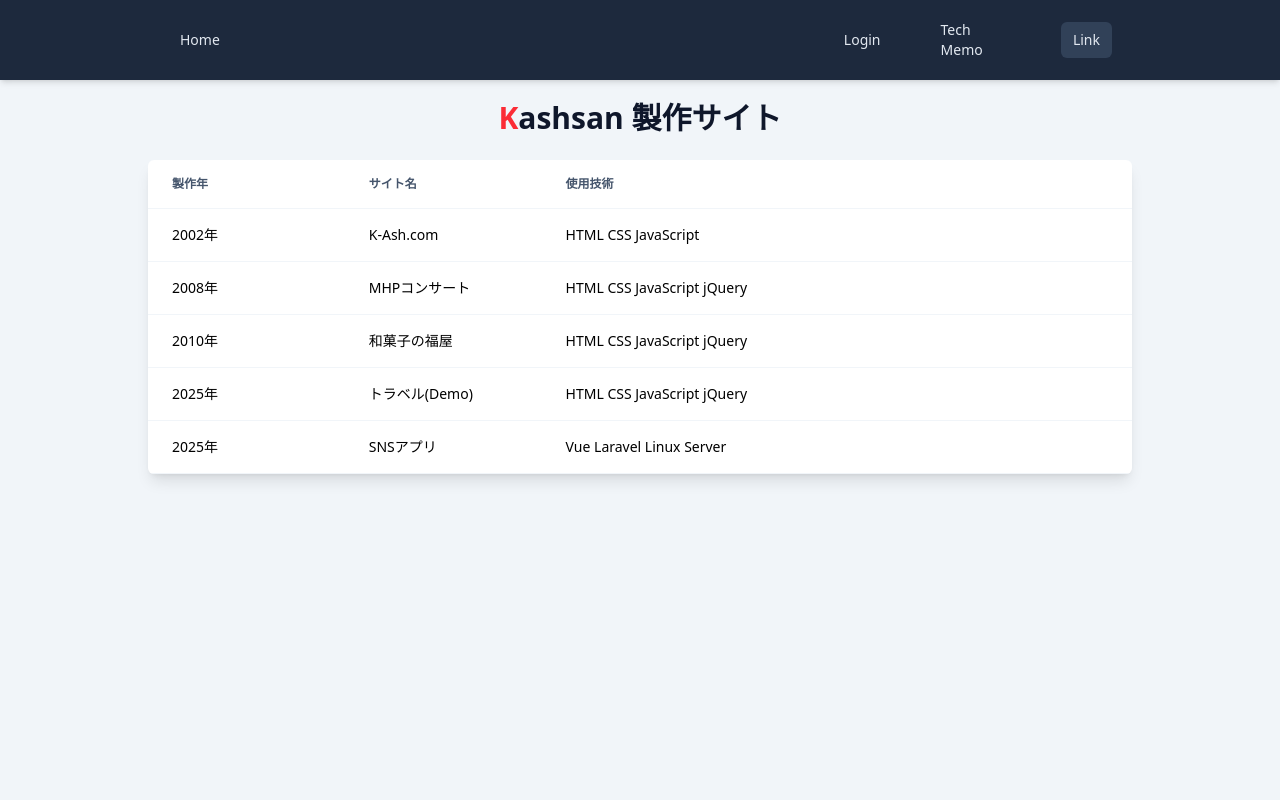
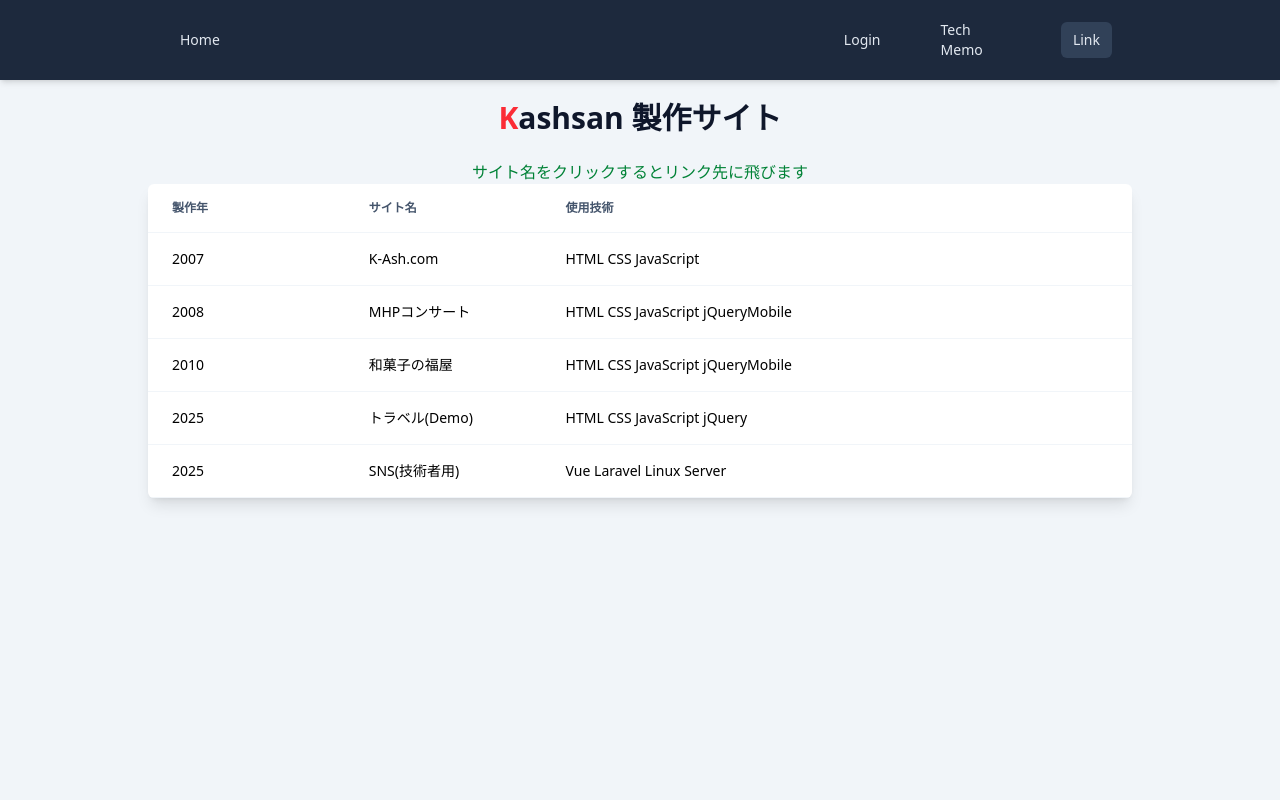
Before and after one commit to kashsan-jp/next-blog-app, a Next.js app: page /link in a window 1280 px wide. Shown: the top 800 px of the page. Built offline with nearby package versions, Linux system fonts and the light colour scheme; no server answers.

Commit message:
2025.8.16.７

```diff
--- /dev/null
+++ b/src/app/link/links.js
@@ -0,0 +1,8 @@
+export const links = [
+  { id:1, date:"2007", siteName:"K-Ash.com", url: "https://www.k-ash.com", comment: "HTML CSS JavaScript", },
+  { id:2, date:"2008", siteName:"MHPコンサート", url: "https://www.k-ash.com/mhp", comment: "HTML CSS JavaScript jQueryMobile", },
+  { id:3, date:"2010", siteName:"和菓子の福屋", url: "https://www.k-ash.com/fukuya", comment: "HTML CSS JavaScript jQueryMobile", },
+  { id:4, date:"2025", siteName:"トラベル(Demo)", url: "https://www.k-ash.com/travel_website", comment: "HTML CSS JavaScript jQuery", },
+  { id:5, date:"2025", siteName:"SNS(技術者用)", url: "https://k-ashtestsite.ddns.net", comment: "Vue Laravel Linux Server", },
+
+]
--- a/src/app/link/page.jsx
+++ b/src/app/link/page.jsx
@@ -1,9 +1,14 @@
 import React from 'react'
+import { links } from './links'
+
+const jsonLinks = links
 
 export default function Link() {
   return (
+    <>
      <div className='body'>
       <div className='title'><span className='text-red-500'>K</span>ashsan 製作サイト</div>
+      <p className='text-center text-green-700'>サイト名をクリックするとリンク先に飛びます</p>
       <table>
         <thead>
             <tr>
@@ -13,34 +18,18 @@ export default function Link() {
             </tr>
         </thead>
         <tbody>
-            <tr>
-                <td className='w-1/6'>2002年</td>
-                <td className='w-1/6'><a href='https://www.k-ash.com'>K-Ash.com</a></td>
-                <td className='w-3/6'>HTML CSS JavaScript</td>
-            </tr>
-            <tr>
-                <td className='w-1/6'>2008年</td>
-                <td className='w-1/6'><a href='https://www.k-ash.com/mhp'>MHPコンサート</a></td>
-                <td className='w-3/6'>HTML CSS JavaScript jQuery</td>
-            </tr>
-            <tr>
-                <td className='w-1/6'>2010年</td>
-                <td className='w-1/6'><a href='https://www.k-ash.com/fukuya'>和菓子の福屋</a></td>
-                <td className='w-3/6'>HTML CSS JavaScript jQuery</td>
-            </tr>
-            <tr>
-                <td className='w-1/6'>2025年</td>
-                <td className='w-1/6'><a href='https://www.k-ash.com/travel_website'>トラベル(Demo)</a></td>
-                <td className='w-3/6'>HTML CSS JavaScript jQuery</td>
-            </tr>
-            <tr>
-                <td className='w-1/6'>2025年</td>
-                <td className='w-1/6'><a href='https://k-ashtestsite.ddns.net'>SNSアプリ</a></td>
-                <td className='w-3/6'>Vue Laravel Linux Server</td>
-            </tr>
+            {jsonLinks.map((link) => (
+                <tr key={link.id}>
+                    <td>{link.date}</td>
+                    <td><a href={link.url}>{link.siteName}</a></td>
+                    <td>{link.comment}</td>
+                </tr>
+            ))
+            }
         </tbody>
 
       </table>
     </div>
+    </>
   )
 }
```
